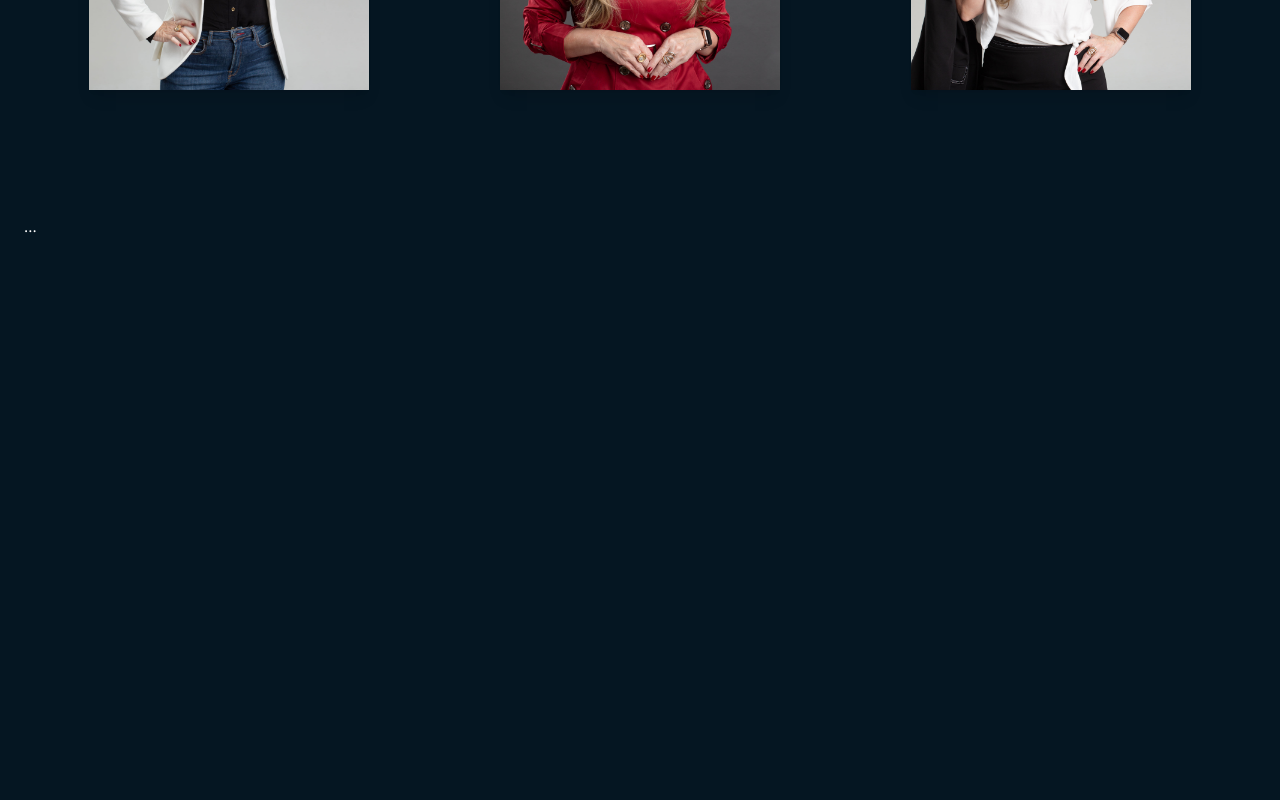
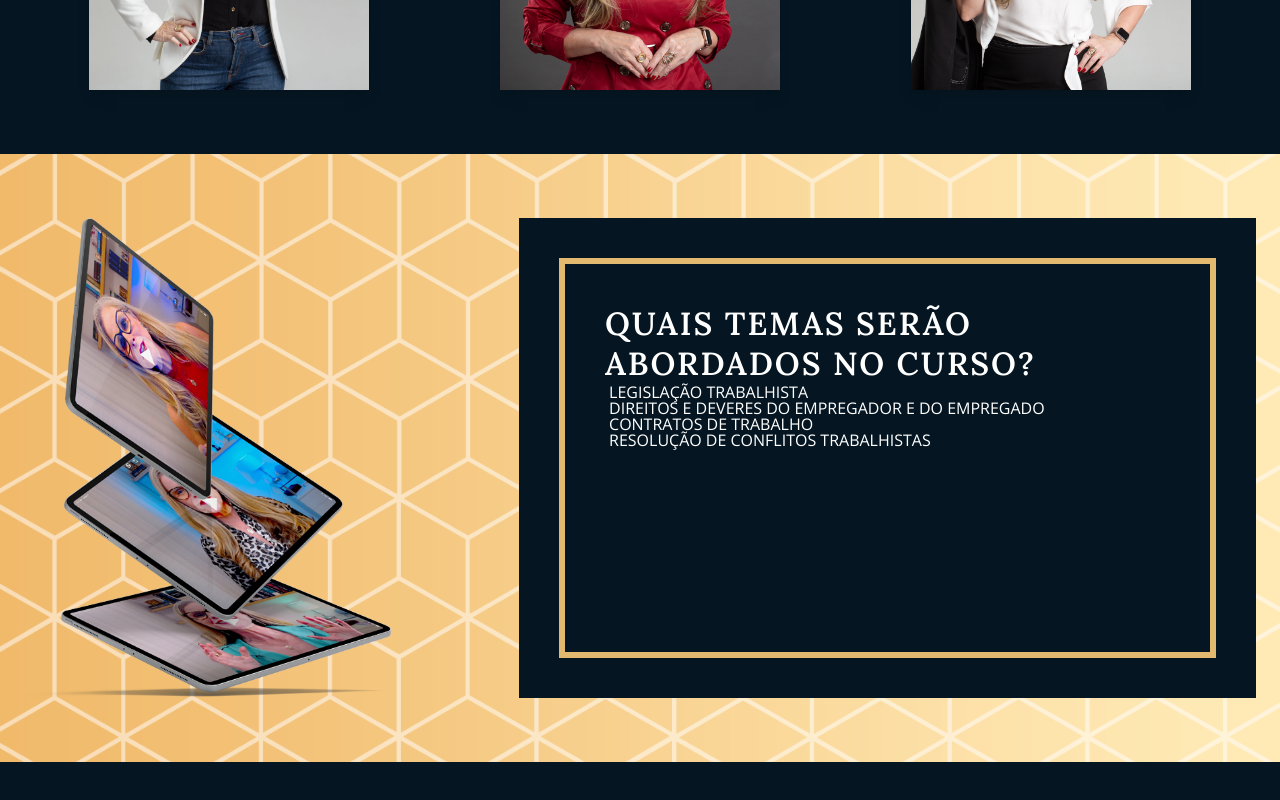
Before and after one commit to ThiagoFang/lawyer-landing, a plain HTML site: page index.html in a window 1280 px wide. Shown: the part 850-1650 px from the top of the page. Before the commit the page ends 1532 px from the top, so only its background shows below. Drawn offline with nearby package versions, Linux system fonts and the light colour scheme.

Commit message:
base for themes area

```diff
--- a/index.html
+++ b/index.html
@@ -82,7 +82,37 @@
     </section>
 
     <!--==================== COURSE THEMES ====================-->
-    <section class="section">...</section>
+    <section class="section themes">
+      <div class="container">
+        <img class="tablets" src="./assets/img/tablets.png" alt="" />
+        <aside class="themes__box">
+          <div class="themes__box-internal">
+            <h1 class="themes__box-title">
+              QUAIS TEMAS SERÃO ABORDADOS NO CURSO?
+            </h1>
+
+            <ul class="themes__box-list">
+              <li class="themes__box-list-item">
+                <img src="" alt="" />
+                <span>LEGISLAÇÃO TRABALHISTA</span>
+              </li>
+              <li class="themes__box-list-item">
+                <img src="" alt="" />
+                <span>DIREITOS E DEVERES DO EMPREGADOR E DO EMPREGADO</span>
+              </li>
+              <li class="themes__box-list-item">
+                <img src="" alt="" />
+                <span>CONTRATOS DE TRABALHO</span>
+              </li>
+              <li class="themes__box-list-item">
+                <img src="" alt="" />
+                <span>RESOLUÇÃO DE CONFLITOS TRABALHISTAS</span>
+              </li>
+            </ul>
+          </div>
+        </aside>
+      </div>
+    </section>
 
     <!--==================== TIME COUNTER ====================-->
     <section class="section"></section>
--- a/style.css
+++ b/style.css
@@ -216,6 +216,41 @@ body {
 }
 
 /*=============== COURSE THEMES ===============*/
+.section.themes {
+  background-image: url("./assets/img/square_pattern.png");
+  background-position: center;
+  background-size: cover;
+}
+
+.section.themes .container {
+  display: flex;
+  gap: 8rem;
+}
+
+.section.themes .tablets {
+  height: 60vh;
+}
+
+.section.themes .themes__box {
+  background-color: var(--blue-primary);
+  flex: 1;
+  padding: 2.5rem;
+  display: flex;
+}
+
+.themes__box-internal {
+  border: 6px solid var(--golden-primary);
+  flex: 1;
+  padding: 2.5rem;
+}
+
+.themes__box-title {
+  font-size: var(--biggest-font-size);
+  font-weight: var(--font-bold);
+  line-height: 1.25;
+  font-family: var(--serif);
+  letter-spacing: 2px;
+}
 
 /*=============== TIME COUNTER ===============*/
 
```
Also changed, not shown: assets/img/square_pattern.png (added), assets/img/tablets.png (added).
